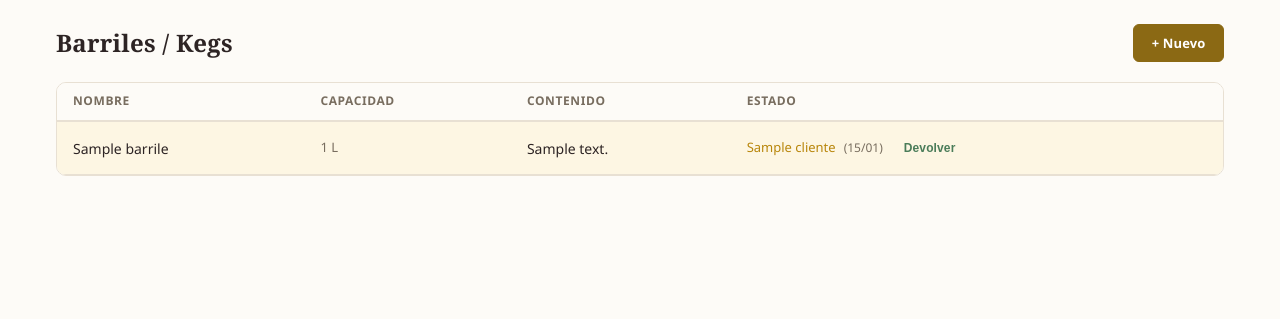
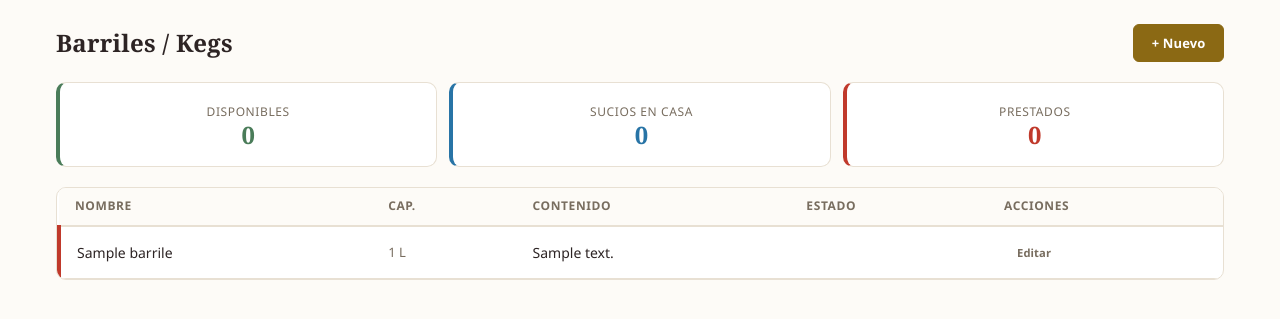
Before and after one commit to BlueSatellite/InventarioTebana, a Flask app: page /barriles/ in a window 1280 px wide. Shown: the part 59-378 px from the top of the page. Run offline with Flask 3, Linux system fonts and the light colour scheme; tables that the repository leaves empty hold one stand-in row (values such as "Sample post").

Commit message:
barriles: sistema de estados disponible/sucio/prestado con indicadores visuales

```diff
--- a/app/models.py
+++ b/app/models.py
@@ -94,10 +94,12 @@ class Barril(db.Model):
     capacidad_l = db.Column(db.Float, default=20)
     contenido_actual = db.Column(db.String(100))
     ubicacion = db.Column(db.String(100))
+    estado = db.Column(db.String(20), default='disponible')  # disponible, sucio, prestado
     cliente_id = db.Column(db.Integer, db.ForeignKey('clientes.id'))
     fecha_prestamo = db.Column(db.Date)
+    fecha_devolucion = db.Column(db.Date)
 
-    cliente = db.relationship('Cliente')
+    cliente = db.relationship('Cliente', foreign_keys=[cliente_id])
 
 
 class Cliente(db.Model):
--- a/app/routes/barriles.py
+++ b/app/routes/barriles.py
@@ -10,7 +10,12 @@ bp = Blueprint('barriles', __name__, url_prefix='/barriles')
 def lista():
     barriles = Barril.query.order_by(Barril.nombre).all()
     clientes = Cliente.query.order_by(Cliente.nombre).all()
-    return render_template('barriles/lista.html', barriles=barriles, clientes=clientes)
+    disponibles = sum(1 for b in barriles if b.estado == 'disponible')
+    sucios = sum(1 for b in barriles if b.estado == 'sucio')
+    prestados = sum(1 for b in barriles if b.estado == 'prestado')
+    return render_template('barriles/lista.html',
+                           barriles=barriles, clientes=clientes,
+                           disponibles=disponibles, sucios=sucios, prestados=prestados)
 
 
 @bp.route('/nuevo', methods=['GET', 'POST'])
@@ -20,12 +25,14 @@ def nuevo():
         capacidad = float(request.form.get('capacidad_l', 20))
         contenido = request.form.get('contenido_actual', '')
         ubicacion = request.form.get('ubicacion', '')
+        estado = request.form.get('estado', 'disponible')
 
         barril = Barril(
             nombre=nombre,
             capacidad_l=capacidad,
             contenido_actual=contenido,
-            ubicacion=ubicacion
+            ubicacion=ubicacion,
+            estado=estado
         )
         db.session.add(barril)
         db.session.commit()
@@ -42,14 +49,57 @@ def prestar(id):
     if cliente_id:
         barril.cliente_id = cliente_id
         barril.fecha_prestamo = date.today()
-        barril.ubicacion = None
-    else:
-        barril.cliente_id = None
-        barril.fecha_prestamo = None
+        barril.fecha_devolucion = None
+        barril.estado = 'prestado'
+        flash(f'Barril prestado a {barril.cliente.nombre}.', 'success')
+    db.session.commit()
+    return redirect(url_for('barriles.lista'))
+
+
+@bp.route('/<int:id>/devolver', methods=['POST'])
+def devolver(id):
+    barril = Barril.query.get_or_404(id)
+    barril.cliente_id = None
+    barril.fecha_devolucion = date.today()
+    barril.estado = 'sucio'
+    barril.contenido_actual = ''
+    flash('Barril devuelto (marcado como sucio).', 'success')
+    db.session.commit()
+    return redirect(url_for('barriles.lista'))
+
+
+@bp.route('/<int:id>/limpiar', methods=['POST'])
+def limpiar(id):
+    barril = Barril.query.get_or_404(id)
+    barril.estado = 'disponible'
+    barril.contenido_actual = ''
+    flash('Barril limpio y disponible.', 'success')
+    db.session.commit()
+    return redirect(url_for('barriles.lista'))
+
+
+@bp.route('/<int:id>/editar', methods=['GET', 'POST'])
+def editar(id):
+    barril = Barril.query.get_or_404(id)
+    if request.method == 'POST':
+        barril.nombre = request.form['nombre']
+        barril.capacidad_l = float(request.form.get('capacidad_l', 20))
+        barril.contenido_actual = request.form.get('contenido_actual', '')
         barril.ubicacion = request.form.get('ubicacion', '')
-    db.session.commit()
-    flash('Barril actualizado.', 'success')
-    return redirect(url_for('barriles.lista'))
+        barril.estado = request.form.get('estado', barril.estado)
+        cliente_id = int(request.form.get('cliente_id', 0) or 0)
+        if cliente_id and barril.estado == 'prestado':
+            barril.cliente_id = cliente_id
+            if not barril.fecha_prestamo:
+                barril.fecha_prestamo = date.today()
+        elif barril.estado != 'prestado':
+            barril.cliente_id = None
+        db.session.commit()
+        flash('Barril actualizado.', 'success')
+        return redirect(url_for('barriles.lista'))
+
+    clientes = Cliente.query.order_by(Cliente.nombre).all()
+    return render_template('barriles/editar.html', barril=barril, clientes=clientes)
 
 
 @bp.route('/<int:id>/eliminar', methods=['POST'])
--- a/app/routes/dashboard.py
+++ b/app/routes/dashboard.py
@@ -16,7 +16,7 @@ def index():
         Ingrediente.cantidad <= Ingrediente.stock_minimo
     ).all()
 
-    barriles_prestados = Barril.query.filter(Barril.cliente_id != None).all()
+    barriles_prestados = Barril.query.filter_by(estado='prestado').all()
 
     lotes_recientes = Lote.query.order_by(Lote.created_at.desc()).limit(5).all()
     pedidos_pendientes = Pedido.query.filter_by(estado='pendiente').count()
--- a/app/templates/barriles/lista.html
+++ b/app/templates/barriles/lista.html
@@ -7,28 +7,86 @@
     <a href="{{ url_for('barriles.nuevo') }}" class="btn btn-primary">+ Nuevo</a>
 </div>
 
+<div class="stat-grid">
+    <div class="stat-card" style="border-left:4px solid var(--color-success)">
+        <div class="stat-label">Disponibles</div>
+        <div class="stat-value" style="color:var(--color-success);font-size:1.5rem">{{ disponibles }}</div>
+    </div>
+    <div class="stat-card" style="border-left:4px solid var(--color-info)">
+        <div class="stat-label">Sucios en casa</div>
+        <div class="stat-value" style="color:var(--color-info);font-size:1.5rem">{{ sucios }}</div>
+    </div>
+    <div class="stat-card" style="border-left:4px solid var(--color-danger)">
+        <div class="stat-label">Prestados</div>
+        <div class="stat-value" style="color:var(--color-danger);font-size:1.5rem">{{ prestados }}</div>
+    </div>
+</div>
+
 {% if barriles %}
-<div class="card"><div class="card-body" style="padding:0"><div class="table-wrap"><table>
-    <thead><tr><th>Nombre</th><th class="hide-mobile">Capacidad</th><th>Contenido</th><th>Estado</th></tr></thead>
-    <tbody>{% for b in barriles %}<tr style="{{ 'background:#FDF6E3' if b.cliente_id }}">
-        <td style="font-weight:500">{{ b.nombre }}</td>
-        <td class="hide-mobile text-muted text-sm">{{ "%.0f"|format(b.capacidad_l) }} L</td>
-        <td>{{ b.contenido_actual or '-' }}</td>
-        <td>
-            <form method="POST" action="{{ url_for('barriles.prestar', id=b.id) }}" style="display:flex;gap:0.5rem;align-items:center;flex-wrap:wrap">
-                {% if b.cliente_id %}
-                <span style="color:var(--color-warning);font-size:0.8125rem;font-weight:500">{{ b.cliente.nombre }}</span>
-                <span class="text-muted text-xs">({{ b.fecha_prestamo.strftime('%d/%m') if b.fecha_prestamo }})</span>
-                <button type="submit" name="cliente_id" value="" class="btn btn-ghost btn-sm" style="color:var(--color-success)">Devolver</button>
-                {% else %}
-                <span class="text-muted text-sm">{{ b.ubicacion or 'En casa' }}</span>
-                <select name="cliente_id" class="form-select" style="padding:0.25rem 0.5rem;font-size:0.75rem;width:auto">{% for c in clientes %}<option value="{{ c.id }}">Prestar a: {{ c.nombre }}</option>{% endfor %}</select>
-                <button type="submit" class="btn btn-primary btn-sm">Prestar</button>
-                {% endif %}
-            </form>
-        </td>
-    </tr>{% endfor %}</tbody>
-</table></div></div></div>
-{% else %}<div class="empty-state"><div class="empty-icon">&#x1F6FA;</div><p>No hay barriles registrados.</p></div>{% endif %}
+<div class="card">
+    <div class="card-body" style="padding:0">
+        <div class="table-wrap">
+            <table>
+                <thead><tr><th>Nombre</th><th class="hide-mobile">Cap.</th><th>Contenido</th><th>Estado</th><th>Acciones</th></tr></thead>
+                <tbody>
+                    {% for b in barriles %}
+                    <tr style="border-left:4px solid
+                        {{ 'var(--color-success)' if b.estado == 'disponible' else ('var(--color-info)' if b.estado == 'sucio' else 'var(--color-danger)') }};
+                        {{ 'background:#FDF6E3' if b.estado == 'prestado' }}">
+                        <td style="font-weight:500">{{ b.nombre }}</td>
+                        <td class="hide-mobile text-muted text-sm">{{ "%.0f"|format(b.capacidad_l) }} L</td>
+                        <td>{{ b.contenido_actual or 'Vacio' }}</td>
+                        <td>
+                            {% if b.estado == 'disponible' %}
+                            <span class="badge badge-success">Disponible</span>
+                            {% elif b.estado == 'sucio' %}
+                            <span class="badge badge-info">Sucio</span>
+                            {% elif b.estado == 'prestado' %}
+                            <div>
+                                <span class="badge badge-danger" style="margin-bottom:0.15rem;display:inline-block">Prestado</span>
+                                <div class="text-xs text-muted" style="margin-top:0.15rem">
+                                    {{ b.cliente.nombre if b.cliente else '?' }}
+                                    {% if b.fecha_prestamo %} &middot; {{ b.fecha_prestamo.strftime('%d/%m') }}{% endif %}
+                                </div>
+                            </div>
+                            {% endif %}
+                        </td>
+                        <td>
+                            <div style="display:flex;gap:0.3rem;flex-wrap:wrap">
+                                {% if b.estado == 'disponible' %}
+                                <form method="POST" action="{{ url_for('barriles.prestar', id=b.id) }}" style="display:flex;gap:0.25rem;align-items:center">
+                                    <select name="cliente_id" class="form-select" style="padding:0.2rem 0.4rem;font-size:0.7rem;width:auto">
+                                        {% for c in clientes %}<option value="{{ c.id }}">{{ c.nombre }}</option>{% endfor %}
+                                    </select>
+                                    <button type="submit" class="btn btn-sm" style="background:var(--color-danger);color:#fff;padding:0.2rem 0.5rem;font-size:0.7rem">Prestar</button>
+                                </form>
+                                {% elif b.estado == 'sucio' %}
+                                <form method="POST" action="{{ url_for('barriles.limpiar', id=b.id) }}" style="display:inline">
+                                    <button type="submit" class="btn btn-sm" style="background:var(--color-success);color:#fff;padding:0.2rem 0.5rem;font-size:0.7rem">Limpiar</button>
+                                </form>
+                                <form method="POST" action="{{ url_for('barriles.prestar', id=b.id) }}" style="display:flex;gap:0.25rem;align-items:center">
+                                    <select name="cliente_id" class="form-select" style="padding:0.2rem 0.4rem;font-size:0.7rem;width:auto">
+                                        {% for c in clientes %}<option value="{{ c.id }}">{{ c.nombre }}</option>{% endfor %}
+                                    </select>
+                                    <button type="submit" class="btn btn-sm" style="background:var(--color-danger);color:#fff;padding:0.2rem 0.5rem;font-size:0.7rem">Prestar</button>
+                                </form>
+                                {% elif b.estado == 'prestado' %}
+                                <form method="POST" action="{{ url_for('barriles.devolver', id=b.id) }}" style="display:inline">
+                                    <button type="submit" class="btn btn-sm" style="background:var(--color-info);color:#fff;padding:0.2rem 0.5rem;font-size:0.7rem">Devolver</button>
+                                </form>
+                                {% endif %}
+                                <a href="{{ url_for('barriles.editar', id=b.id) }}" class="btn btn-ghost btn-sm" style="font-size:0.7rem">Editar</a>
+                            </div>
+                        </td>
+                    </tr>
+                    {% endfor %}
+                </tbody>
+            </table>
+        </div>
+    </div>
+</div>
+{% else %}
+<div class="empty-state"><div class="empty-icon">&#x1F6FA;</div><p>No hay barriles registrados.</p></div>
+{% endif %}
 
 {% endblock %}
```
Also changed, not shown: app/templates/barriles/editar.html (added, +32 -0 lines), app/templates/barriles/nuevo.html (+8 -2 lines), 6 other files.
